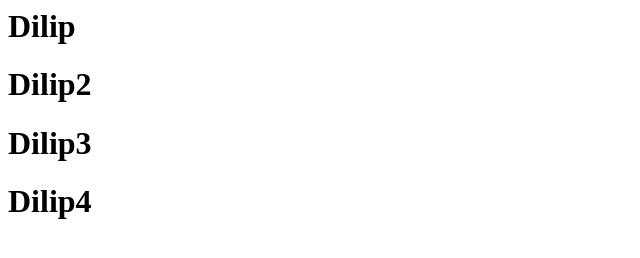
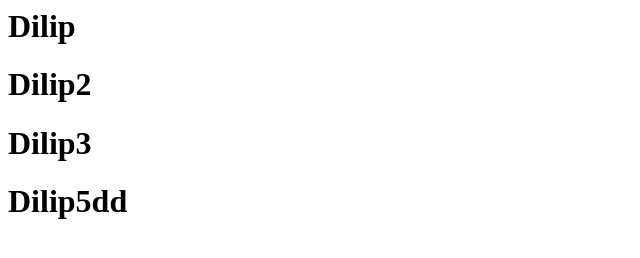
Before and after one commit to dilipthelip/gitTutorial, a plain HTML site: page Index.html in a window 1280 px wide. Shown: the full height of the page, 0-640 px from the left. Drawn offline with Linux system fonts and the light colour scheme.

Commit message:
added this change

```diff
--- a/Index.html
+++ b/Index.html
@@ -3,6 +3,6 @@
 <h1>Dilip</h1>
 <h1>Dilip2</h1>
 <h1>Dilip3</h1>
-<h1>Dilip4</h1>
+<h1>Dilip5dd</h1>
 </body>
 </html>
```
